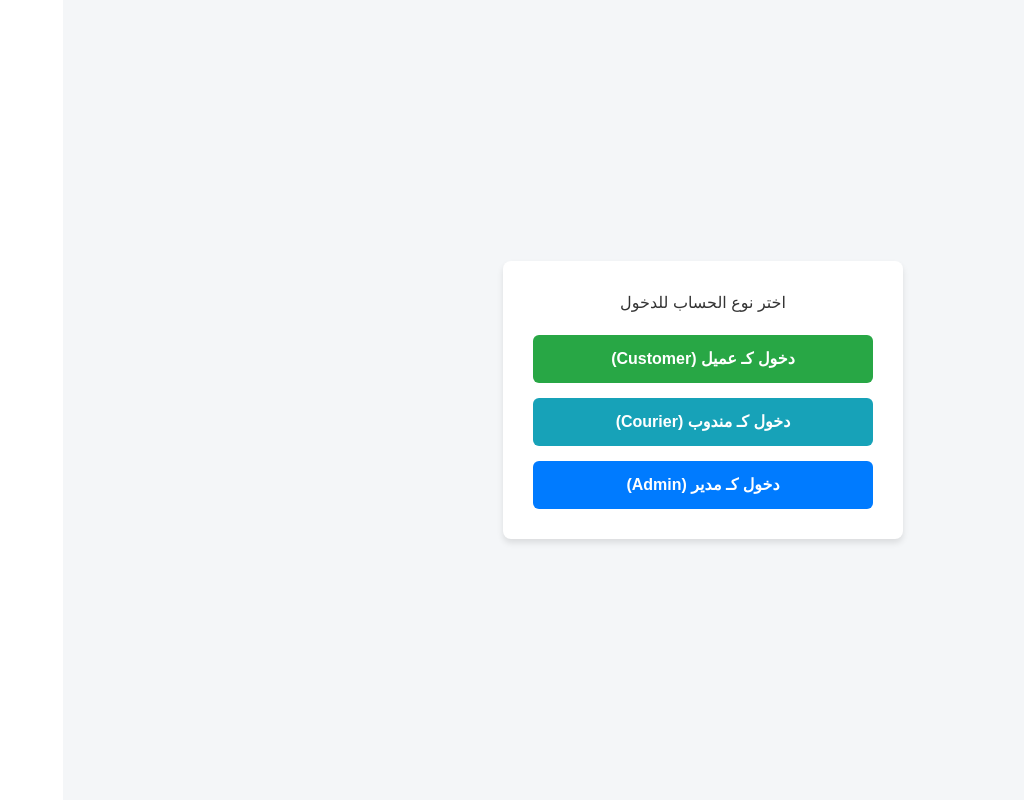
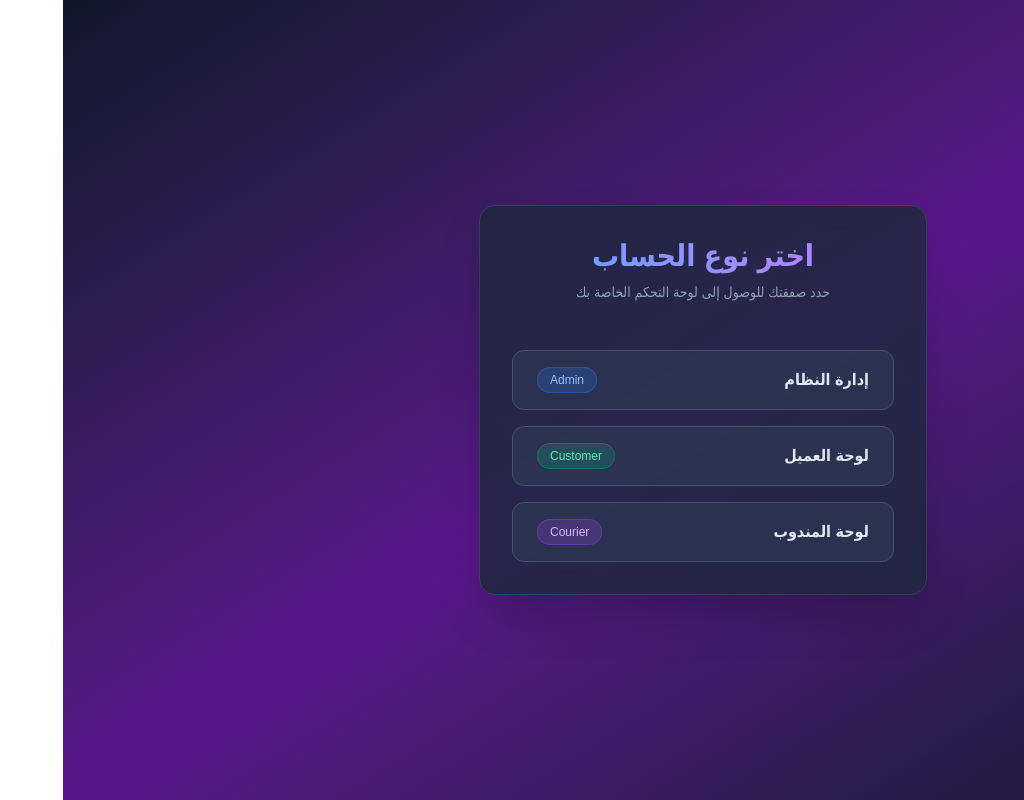
Before and after one commit to redhouane467/-96, a React (Vite) app: page / in a window 1280 px wide. Shown: the whole page, without its empty margins (256-1280 px from the left). Built offline with nearby package versions, Linux system fonts and the light colour scheme.

Commit message:
Update RoleSelect.tsx

```diff
--- a/src/pages/RoleSelect.tsx
+++ b/src/pages/RoleSelect.tsx
@@ -4,82 +4,50 @@ import { useNavigate } from 'react-router-dom';
 export default function RoleSelect() {
   const navigate = useNavigate();
 
-  const handleSelectRole = (role: string, path: string) => {
-    // حفظ الدور في localStorage
-    localStorage.setItem('role', role);
-    // التوجيه المباشر للصفحة المطلوبة
-    navigate(path);
+  // دالة التوجيه عند الضغط على أي زر
+  const handleSelectRole = (roleName: string, targetPath: string) => {
+    localStorage.setItem('role', roleName);
+    navigate(targetPath);
   };
 
   return (
-    <div style={{
-      display: 'flex',
-      flexDirection: 'column',
-      alignItems: 'center',
-      justifyContent: 'center',
-      minHeight: '100vh',
-      fontFamily: 'sans-serif',
-      direction: 'rtl',
-      backgroundColor: '#f4f6f8'
-    }}>
-      <div style={{
-        backgroundColor: '#fff',
-        padding: '30px',
-        borderRadius: '8px',
-        boxShadow: '0 4px 6px rgba(0,0,0,0.1)',
-        textAlign: 'center',
-        maxWidth: '400px',
-        width: '90%'
-      }}>
-        <h2 style={{ marginBottom: '20px', color: '#333' }}>اختر نوع الحساب للدخول</h2>
+    <div className="min-h-screen bg-gradient-to-br from-slate-900 via-purple-900 to-slate-900 flex items-center justify-center p-4 text-white">
+      <div className="max-w-md w-full space-y-8 bg-slate-800/80 backdrop-blur-md p-8 rounded-2xl border border-slate-700 shadow-2xl">
+        <div className="text-center">
+          <h2 className="text-3xl font-bold bg-gradient-to-r from-blue-400 to-purple-400 bg-clip-text text-transparent">
+            اختر نوع الحساب
+          </h2>
+          <p className="mt-2 text-sm text-slate-400">
+            حدد صفقتك للوصول إلى لوحة التحكم الخاصة بك
+          </p>
+        </div>
 
-        <div style={{ display: 'flex', flexDirection: 'column', gap: '15px' }}>
+        <div className="space-y-4 pt-4">
+          {/* زر الأدمن */}
+          <button
+            onClick={() => handleSelectRole('admin', '/admin')}
+            className="w-full py-4 px-6 rounded-xl bg-slate-700/50 hover:bg-blue-600/30 border border-slate-600 hover:border-blue-500/50 transition-all duration-200 flex items-center justify-between group"
+          >
+            <span className="font-semibold text-slate-200 group-hover:text-white">إدارة النظام</span>
+            <span className="text-xs bg-blue-500/20 text-blue-300 px-3 py-1 rounded-full border border-blue-500/30">Admin</span>
+          </button>
+
+          {/* زر العميل */}
           <button
             onClick={() => handleSelectRole('customer', '/customer')}
-            style={{
-              padding: '12px 20px',
-              fontSize: '16px',
-              backgroundColor: '#28a745',
-              color: '#fff',
-              border: 'none',
-              borderRadius: '6px',
-              cursor: 'pointer',
-              fontWeight: 'bold'
-            }}
+            className="w-full py-4 px-6 rounded-xl bg-slate-700/50 hover:bg-emerald-600/30 border border-slate-600 hover:border-emerald-500/50 transition-all duration-200 flex items-center justify-between group"
           >
-            دخول كـ عميل (Customer)
+            <span className="font-semibold text-slate-200 group-hover:text-white">لوحة العميل</span>
+            <span className="text-xs bg-emerald-500/20 text-emerald-300 px-3 py-1 rounded-full border border-emerald-500/30">Customer</span>
           </button>
 
+          {/* زر المندوب */}
           <button
             onClick={() => handleSelectRole('courier', '/courier')}
-            style={{
-              padding: '12px 20px',
-              fontSize: '16px',
-              backgroundColor: '#17a2b8',
-              color: '#fff',
-              border: 'none',
-              borderRadius: '6px',
-              cursor: 'pointer',
-              fontWeight: 'bold'
-            }}
+            className="w-full py-4 px-6 rounded-xl bg-slate-700/50 hover:bg-purple-600/30 border border-slate-600 hover:border-purple-500/50 transition-all duration-200 flex items-center justify-between group"
           >
-            دخول كـ مندوب (Courier)
-          </button>
-
-          <button
-            onClick={() => handleSelectRole('admin', '/admin')}
-            style={{
-              padding: '12px 20px',
-              fontSize: '16px',
-              backgroundColor: '#007bff',
-              color: '#fff',
-              border: 'none',
-              borderRadius: '6px',
-              cursor: 'pointer',
-              fontWeight: 'bold'
-            }}
-          >
-            دخول كـ مدير (Admin)
+            <span className="font-semibold text-slate-200 group-hover:text-white">لوحة المندوب</span>
+            <span className="text-xs bg-purple-500/20 text-purple-300 px-3 py-1 rounded-full border border-purple-500/30">Courier</span>
           </button>
         </div>
       </div>
```
